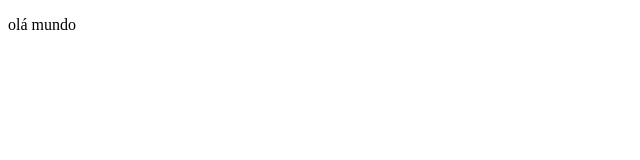
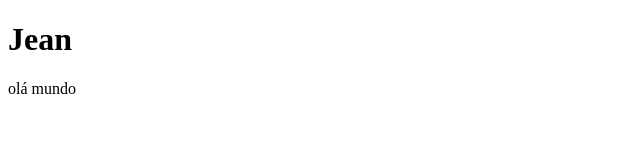
Before and after one commit to Jeansangomes/fristproject, a plain HTML site: page index.html in a window 1280 px wide. Shown: the whole page, without its empty margins (0-640 px from the left). Drawn offline with Linux system fonts and the light colour scheme.

Commit message:
adicionado titulo

```diff
--- a/index.html
+++ b/index.html
@@ -7,7 +7,7 @@
     <meta name='viewport' content='width=device-width, initial-scale=1'>
 </head>
 <body>
-<p>olá mundo</p>
-
+    <h1>Jean</h1>
+    <p>olá mundo</p>
 </body>
 </html>
```
